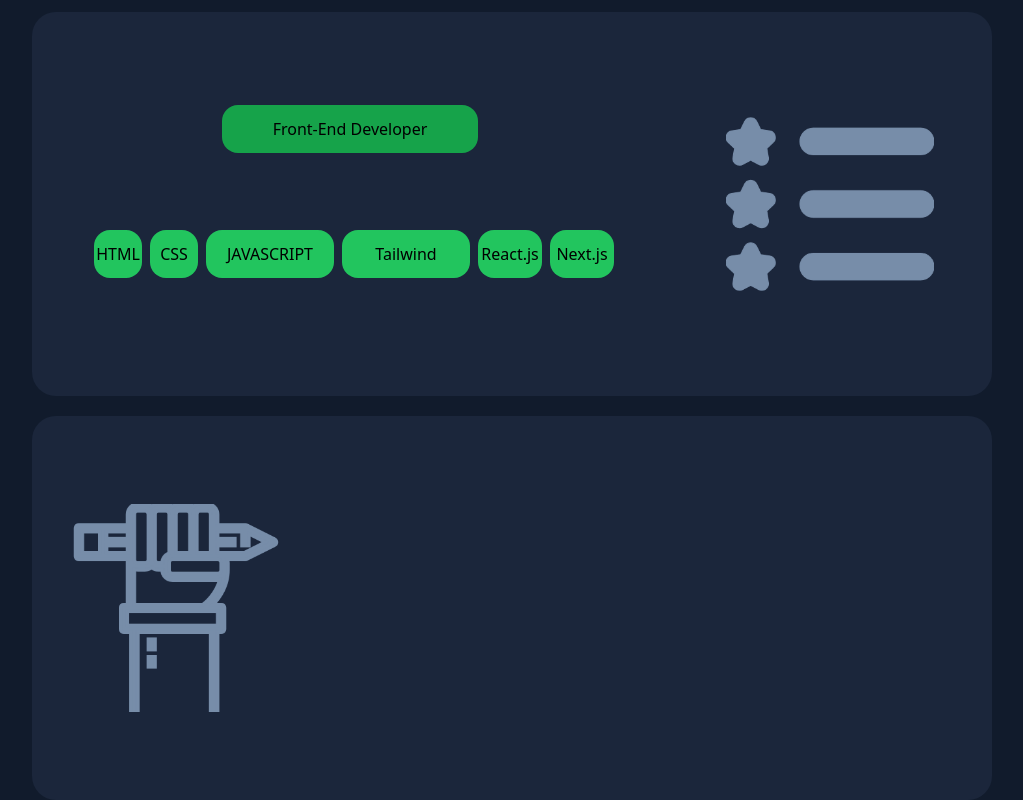
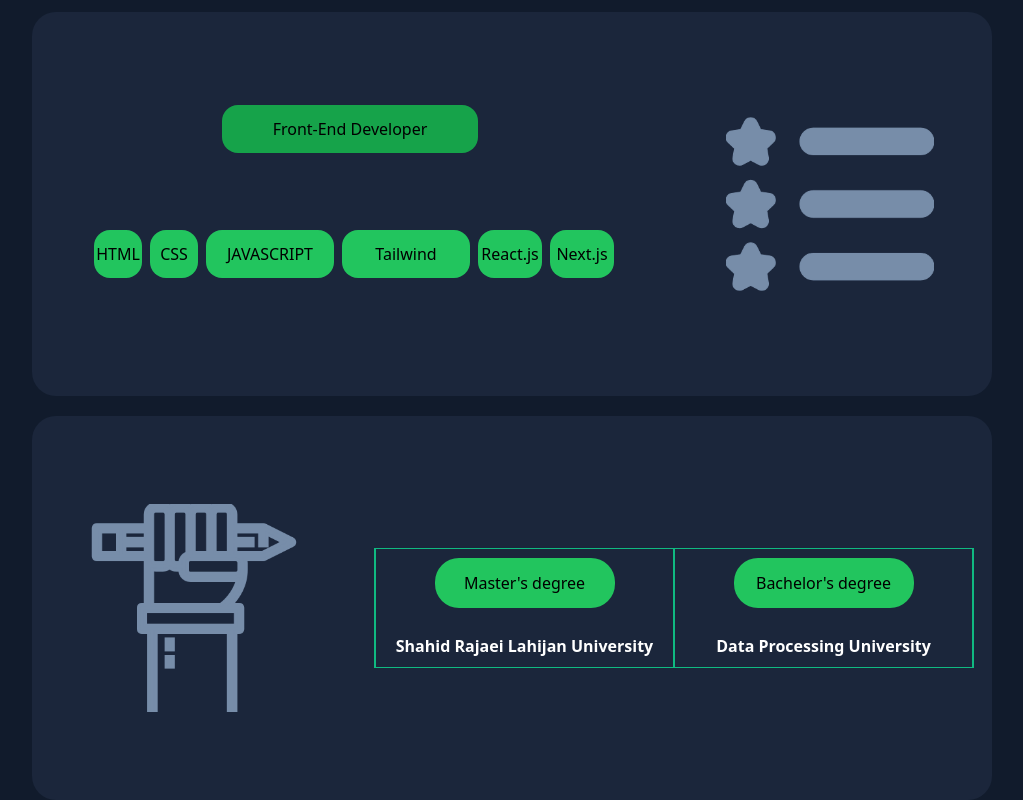
Before and after one commit to moradiweb-ir/moradiweb.ir, a React (Vite) app: page / in a window 1280 px wide. Shown: the part 584-1384 px from the top of the page, without its empty margins (128-1151 px from the left). Built offline with nearby package versions, Linux system fonts and the light colour scheme.

Commit message:
Build Complete BoxSkills

```diff
--- a/src/components/BoxEducation/BoxEducation.jsx
+++ b/src/components/BoxEducation/BoxEducation.jsx
@@ -1,12 +1,23 @@
 import Image_Education from "./Image_Education/Image_Education.png"
 export default function BoxEducation(){
     return(
-             <div className="flex flex-wrap justify-around  mt-5">
-            <div className="flex  items-center max-md:flex-col justify-between w-9/12 h-96
+             <div className="flex flex-row justify-center mt-5">
+            <div className="flex flex-row items-center justify-around max-sm:flex-col max-lg:flex-col  max-xl:flex-col w-9/12 h-96
      bg-boxblue rounded-3xl  shadow shadow-transparent
       delay-50 hover:shadow-GRC transition-all delay-50">
-         <img className="flex  w-52 h-52 m-10 " src={Image_Education} alt="" />
+         <img className="flex flex-row w-52 h-52 m-10 " src={Image_Education} alt="" />
+              <div className=" flex flex-row items-center justify-center w-[600px] h-[120px] max-md:flex-col border border-emerald-500 ">
+                <div className="flex flex-wrap items-center justify-center w-[350px] h-[120px] border border-emerald-500">
+                <span className="flex flex-col justify-center items-center w-[180px] h-[50px] bg-green-500 rounded-3xl ">Master's degree</span>
+                <p className="flex flex-col mt-2 color text-white font-bold">Shahid Rajaei Lahijan University</p>
+                </div>
+                <div className="flex flex-wrap items-center justify-center w-[350px] h-[120px]  border border-emerald-500">
+                <span className="flex flex-col  justify-center items-center w-[180px] h-[50px] bg-green-500 rounded-3xl">Bachelor's degree</span>
+                <p className="flex flex-col mt-2 color text-white font-bold">Data Processing University</p>
+                </div>
 
+
+              </div>
             </div>
       </div>
 
```
